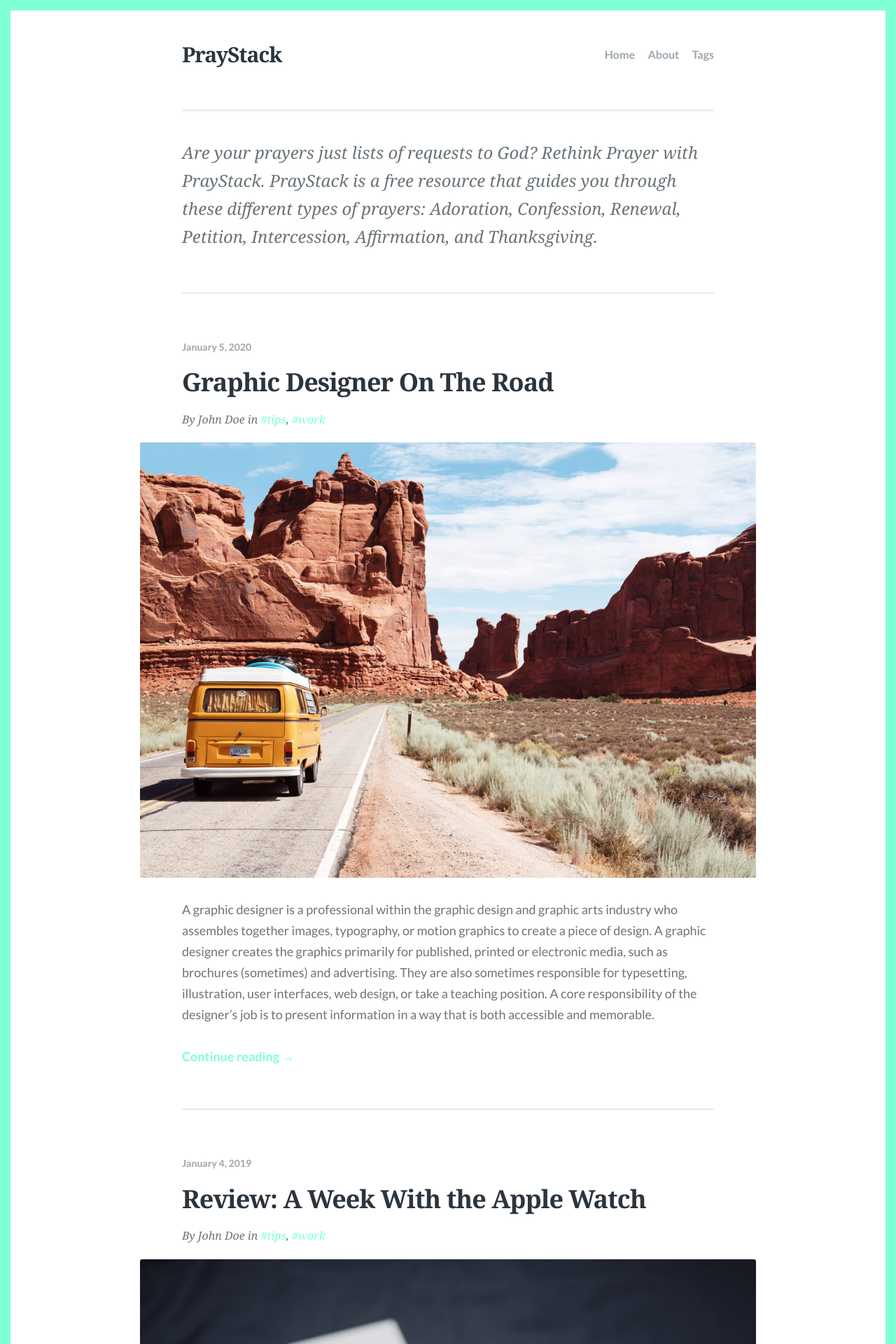
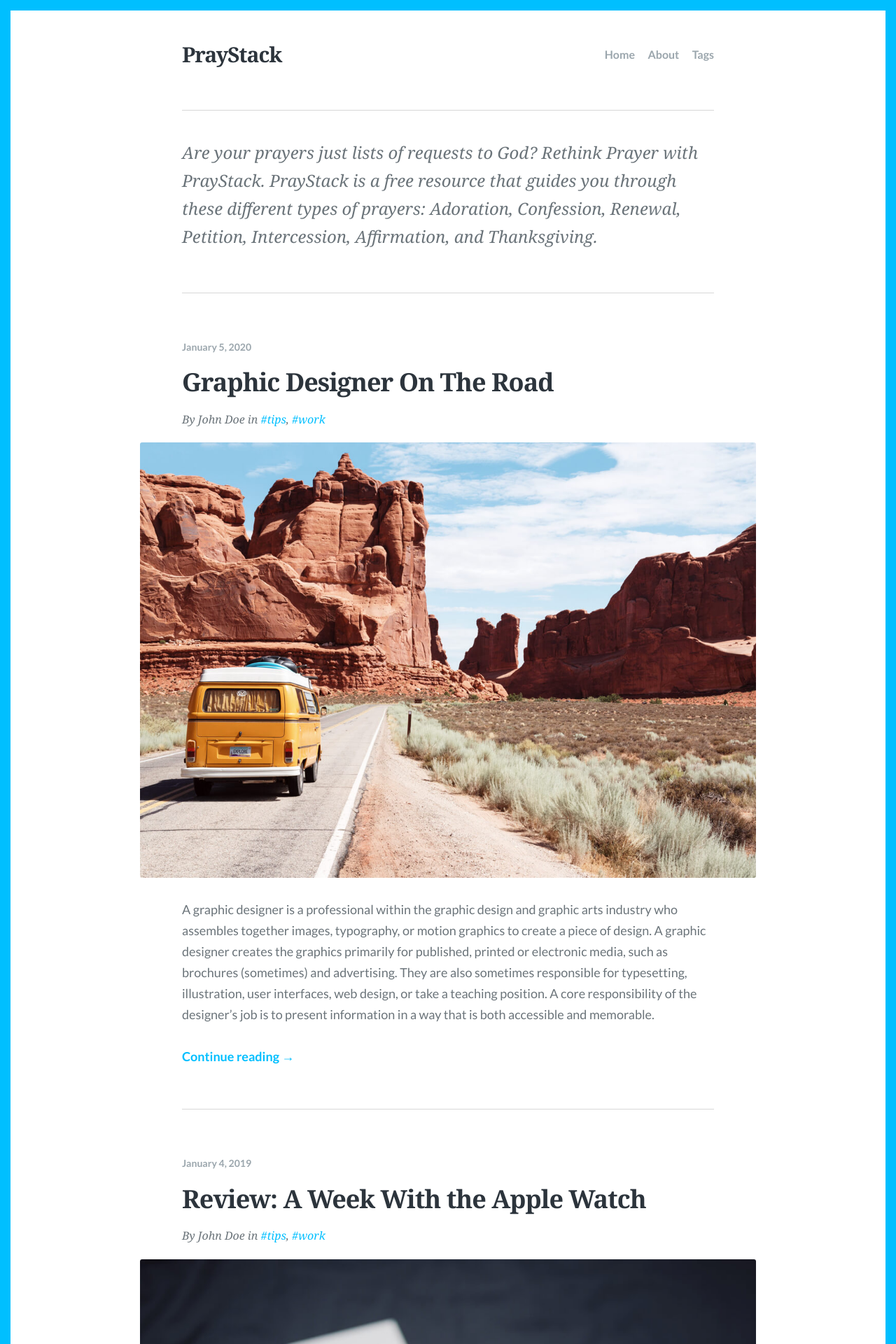
Before and after one commit to jsantiago611/wonderful-bee, a Jekyll site: the page built from index.html, in a window 1280 px wide. Shown: the top 1920 px of the page at 70% size. Built offline with Jekyll 4.4.1, drawn with Linux system fonts in a browser that asks for light colours; some web fonts are replaced; the list of posts is cut into pages by our own code.

Commit message:
Update from Forestry.io jsantiago611 updated _config.yml

```diff
--- a/_config.yml
+++ b/_config.yml
@@ -1,5 +1,5 @@
 ---
-accent_color: "#7FFFD4"
+accent_color: "#00BFFF"
 lang: en-US
 title: PrayStack
 description: 'Are your prayers just lists of requests to God? Rethink Prayer with
```
